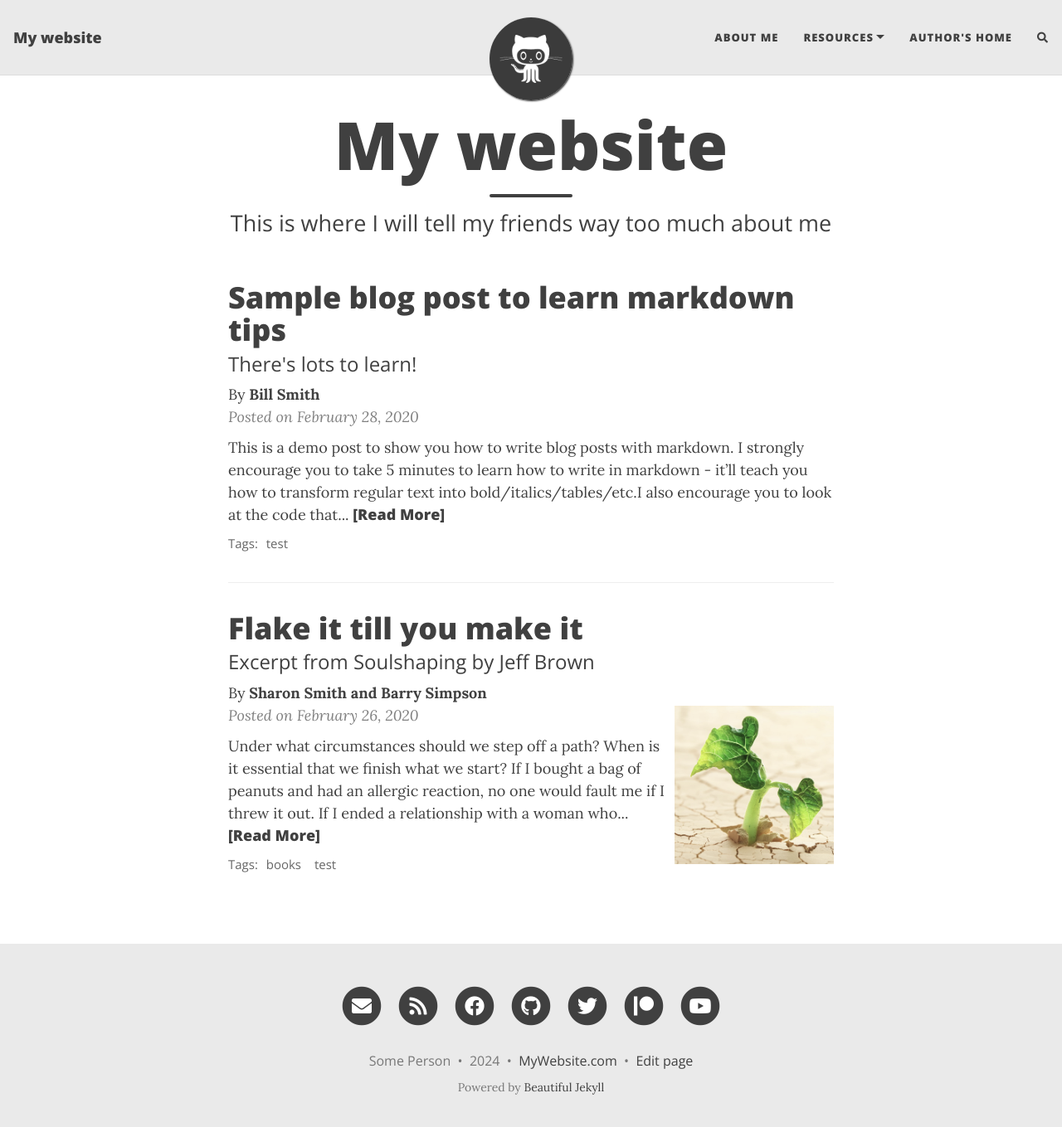
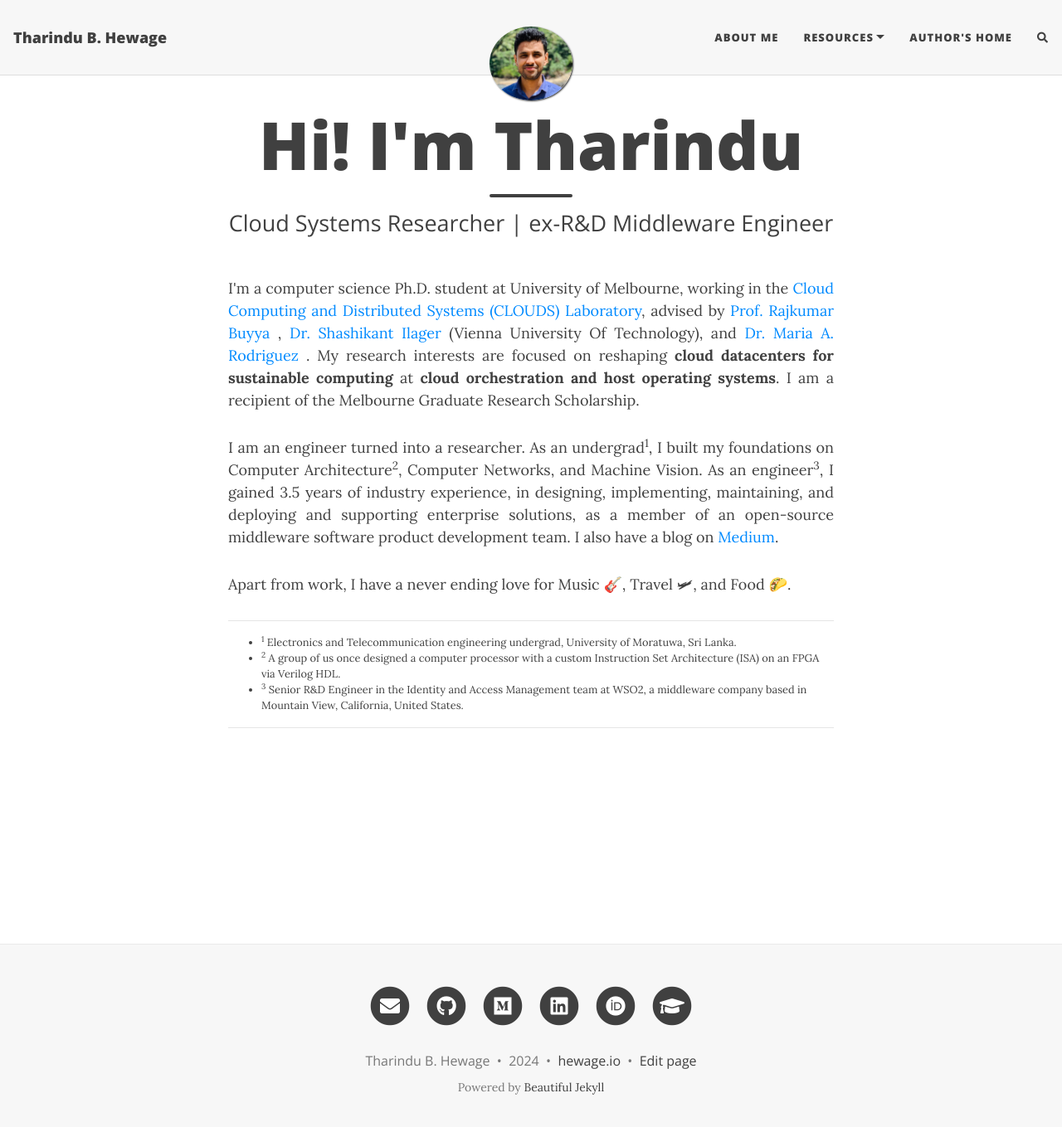
Before and after one commit to tharindu-b-hewage/tharindu-b-hewage.github.io, a Jekyll site: the page built from index.html, in a window 1280 px wide and 1372 px high. Shown: the top 1359 px of the window at 83% size. Built offline with Jekyll 4.4.1, drawn with Linux system fonts in a browser that asks for light colours; nearby versions of some CDN libraries; the list of posts is cut into pages by our own code; comment, search, counter and statistics services are not loaded.

Commit message:
Add initial content

```diff
--- a/_config.yml
+++ b/_config.yml
@@ -10,10 +10,10 @@
 ############################
 
 # Name of website
-title: My website
+title: Tharindu B. Hewage
 
 # Your name to show in the footer
-author: Some Person
+author: Tharindu B. Hewage
 
 ###############################################
 # --- List of links in the navigation bar --- #
@@ -24,7 +24,7 @@ navbar-links:
   Resources:
     - Beautiful Jekyll: "https://beautifuljekyll.com"
     - Learn markdown: "https://www.markdowntutorial.com/"
-  Author's home: "https://deanattali.com"
+  Author's home: "http://hewage.io"
 
 ################
 # --- Logo --- #
@@ -32,7 +32,7 @@ navbar-links:
 
 # Image to show in the navigation bar - works best with a square image
 # Remove this parameter if you don't want an image in the navbar
-avatar: "/assets/img/avatar-icon.png"
+avatar: "/assets/img/profile.png"
 
 # By default, the image is cut into a circle. You can disable this behaviour by setting 'round-avatar: false'
 round-avatar: true
@@ -50,16 +50,16 @@ round-avatar: true
 # You can change the order that they show up on the page by changing the order here.
 # Uncomment the links you want to show and add your information to each one.
 social-network-links:
-  email: "someone@example.com"
-  rss: true  # remove this line if you don't want to show an RSS link at the bottom
-  facebook: deanattali
-  github: daattali
-  twitter: daattali
-  patreon: DeanAttali
-  youtube: "@daattali"
-#  medium: yourname
+  email: "tharindu.b.hewage@gmail.com"
+#  rss: true  # remove this line if you don't want to show an RSS link at the bottom
+#  facebook: deanattali
+  github: tharindu-b-hewage
+#  twitter: daattali
+#  patreon: DeanAttali
+#  youtube: "@daattali"
+  medium: tharindu-b-hewage
 #  reddit: yourname
-#  linkedin: daattali
+  linkedin: tharindu-b-hewage
 #  xing: yourname
 #  stackoverflow: "3943160/daattali"
 #  snapchat: deanat78
@@ -73,8 +73,8 @@ social-network-links:
 #  calendly: yourname
 #  mastodon: instance.url/@username
 #  bluesky: yourname
-#  ORCID: your ORCID ID
-#  google-scholar: your google scholar
+  ORCID: 0000-0001-6348-4602
+  google-scholar: https://scholar.google.com.au/citations?user=x7ilUIsAAAAJ&hl=en&oi=ao
 #  discord: "invite_code" or "users/userid" or "invite/invite_code"
 #  kaggle: yourname
 #  hackerrank: yourname
@@ -98,7 +98,7 @@ share-links-active:
 
 # How to display the link to your website in the footer
 # Remove this if you don't want a link in the footer
-url-pretty: "MyWebsite.com"
+url-pretty: "hewage.io"
 
 # Add the website title to the title of every page
 title-on-all-pages: true
@@ -132,14 +132,14 @@ navbar-var-length: false
 
 # Personalize the colours in your website. Colour values can be any valid CSS colour
 
-navbar-col: "#EAEAEA"
+navbar-col: "#f7f7f7"
 navbar-text-col: "#404040"
 navbar-border-col: "#DDDDDD"
 page-col: "#FFFFFF"
 text-col: "#404040"
 link-col: "#008AFF"
 hover-col: "#0085A1"
-footer-col: "#EAEAEA"
+footer-col: "#f7f7f7"
 footer-text-col: "#777777"
 footer-link-col: "#404040"
 footer-hover-col: "#0085A1"
@@ -256,7 +256,7 @@ date_format: "%B %-d, %Y"
 #################################################################################
 
 # Output options (more information on Jekyll's site)
-timezone: "America/Toronto"
+timezone: "Australia/Melbourne"
 markdown: kramdown
 highlighter: rouge
 permalink: /:year-:month-:day-:title/
--- a/_layouts/home.html
+++ b/_layouts/home.html
@@ -6,117 +6,117 @@ layout: page
 
 {% assign posts = paginator.posts | default: site.posts %}
 
-<!-- role="list" needed so that `list-style: none` in Safari doesn't remove the list semantics -->
-<ul class="posts-list list-unstyled" role="list">
-  {% for post in posts %}
-  <li class="post-preview">
-    <article>
+<!--&lt;!&ndash; role="list" needed so that `list-style: none` in Safari doesn't remove the list semantics &ndash;&gt;-->
+<!--<ul class="posts-list list-unstyled" role="list">-->
+<!--  {% for post in posts %}-->
+<!--  <li class="post-preview">-->
+<!--    <article>-->
 
-      {%- capture thumbnail -%}
-        {% if post.thumbnail-img %}
-          {{ post.thumbnail-img }}
-        {% elsif post.cover-img %}
-          {% if post.cover-img.first %}
-            {{ post.cover-img[0].first.first }}
-          {% else %}
-            {{ post.cover-img }}
-          {% endif %}
-        {% else %}
-        {% endif %}
-      {% endcapture %}
-      {% assign thumbnail=thumbnail | strip %}
+<!--      {%- capture thumbnail -%}-->
+<!--        {% if post.thumbnail-img %}-->
+<!--          {{ post.thumbnail-img }}-->
+<!--        {% elsif post.cover-img %}-->
+<!--          {% if post.cover-img.first %}-->
+<!--            {{ post.cover-img[0].first.first }}-->
+<!--          {% else %}-->
+<!--            {{ post.cover-img }}-->
+<!--          {% endif %}-->
+<!--        {% else %}-->
+<!--        {% endif %}-->
+<!--      {% endcapture %}-->
+<!--      {% assign thumbnail=thumbnail | strip %}-->
 
-      {% if site.feed_show_excerpt == false %}
-      {% if thumbnail != "" %}
-      <div class="post-image post-image-normal">
-        <a href="{{ post.url | absolute_url }}" aria-label="Thumbnail">
-          <img src="{{ thumbnail | absolute_url }}" alt="Post thumbnail">
-        </a>
-      </div>
-      {% endif %}
-      {% endif %}
+<!--      {% if site.feed_show_excerpt == false %}-->
+<!--      {% if thumbnail != "" %}-->
+<!--      <div class="post-image post-image-normal">-->
+<!--        <a href="{{ post.url | absolute_url }}" aria-label="Thumbnail">-->
+<!--          <img src="{{ thumbnail | absolute_url }}" alt="Post thumbnail">-->
+<!--        </a>-->
+<!--      </div>-->
+<!--      {% endif %}-->
+<!--      {% endif %}-->
 
-      <a href="{{ post.url | absolute_url }}">
-        <h2 class="post-title">{{ post.title | strip_html }}</h2>
+<!--      <a href="{{ post.url | absolute_url }}">-->
+<!--        <h2 class="post-title">{{ post.title | strip_html }}</h2>-->
 
-        {% if post.subtitle %}
-          <h3 class="post-subtitle">
-          {{ post.subtitle | strip_html }}
-          </h3>
-        {% endif %}
-      </a>
+<!--        {% if post.subtitle %}-->
+<!--          <h3 class="post-subtitle">-->
+<!--          {{ post.subtitle | strip_html }}-->
+<!--          </h3>-->
+<!--        {% endif %}-->
+<!--      </a>-->
 
-      {% if post.author %}
-        <span>By <strong>{{ post.author | strip_html }}</strong></span>
-      {% endif %}
-      <p class="post-meta">
-        {% assign date_format = site.date_format | default: "%B %-d, %Y" %}
-        Posted on {{ post.date | date: date_format }}
-      </p>
+<!--      {% if post.author %}-->
+<!--        <span>By <strong>{{ post.author | strip_html }}</strong></span>-->
+<!--      {% endif %}-->
+<!--      <p class="post-meta">-->
+<!--        {% assign date_format = site.date_format | default: "%B %-d, %Y" %}-->
+<!--        Posted on {{ post.date | date: date_format }}-->
+<!--      </p>-->
 
-      {% if thumbnail != "" %}
-      <div class="post-image post-image-small">
-        <a href="{{ post.url | absolute_url }}" aria-label="Thumbnail">
-          <img src="{{ thumbnail | absolute_url }}" alt="Post thumbnail">
-        </a>
-      </div>
-      {% endif %}
+<!--      {% if thumbnail != "" %}-->
+<!--      <div class="post-image post-image-small">-->
+<!--        <a href="{{ post.url | absolute_url }}" aria-label="Thumbnail">-->
+<!--          <img src="{{ thumbnail | absolute_url }}" alt="Post thumbnail">-->
+<!--        </a>-->
+<!--      </div>-->
+<!--      {% endif %}-->
 
-      {% unless site.feed_show_excerpt == false %}
-      {% if thumbnail != "" %}
-      <div class="post-image post-image-short">
-        <a href="{{ post.url | absolute_url }}" aria-label="Thumbnail">
-          <img src="{{ thumbnail | absolute_url }}" alt="Post thumbnail">
-        </a>
-      </div>
-      {% endif %}
+<!--      {% unless site.feed_show_excerpt == false %}-->
+<!--      {% if thumbnail != "" %}-->
+<!--      <div class="post-image post-image-short">-->
+<!--        <a href="{{ post.url | absolute_url }}" aria-label="Thumbnail">-->
+<!--          <img src="{{ thumbnail | absolute_url }}" alt="Post thumbnail">-->
+<!--        </a>-->
+<!--      </div>-->
+<!--      {% endif %}-->
 
-      <div class="post-entry">
-        {% assign excerpt_length = site.excerpt_length | default: 50 %}
-        {{ post.excerpt | strip_html | truncatewords: excerpt_length }}
-        {% assign excerpt_word_count = post.excerpt | number_of_words %}
-        {% if post.content != post.excerpt or excerpt_word_count > excerpt_length %}
-          <a href="{{ post.url | absolute_url }}" class="post-read-more">[Read&nbsp;More]</a>
-        {% endif %}
-      </div>
-      {% endunless %}
+<!--      <div class="post-entry">-->
+<!--        {% assign excerpt_length = site.excerpt_length | default: 50 %}-->
+<!--        {{ post.excerpt | strip_html | truncatewords: excerpt_length }}-->
+<!--        {% assign excerpt_word_count = post.excerpt | number_of_words %}-->
+<!--        {% if post.content != post.excerpt or excerpt_word_count > excerpt_length %}-->
+<!--          <a href="{{ post.url | absolute_url }}" class="post-read-more">[Read&nbsp;More]</a>-->
+<!--        {% endif %}-->
+<!--      </div>-->
+<!--      {% endunless %}-->
 
-      {% if site.feed_show_tags != false and post.tags.size > 0 %}
-      <div class="blog-tags">
-        <span>Tags:</span>
-        <!-- role="list" needed so that `list-style: none` in Safari doesn't remove the list semantics -->
-        <ul class="d-inline list-inline" role="list">
-          {% for tag in post.tags %}
-          <li class="list-inline-item">
-            <a href="{{ '/tags' | absolute_url }}#{{- tag -}}">{{- tag -}}</a>
-          </li>
-          {% endfor %}
-        </ul>
-      </div>
-      {% endif %}
+<!--      {% if site.feed_show_tags != false and post.tags.size > 0 %}-->
+<!--      <div class="blog-tags">-->
+<!--        <span>Tags:</span>-->
+<!--        &lt;!&ndash; role="list" needed so that `list-style: none` in Safari doesn't remove the list semantics &ndash;&gt;-->
+<!--        <ul class="d-inline list-inline" role="list">-->
+<!--          {% for tag in post.tags %}-->
+<!--          <li class="list-inline-item">-->
+<!--            <a href="{{ '/tags' | absolute_url }}#{{- tag -}}">{{- tag -}}</a>-->
+<!--          </li>-->
+<!--          {% endfor %}-->
+<!--        </ul>-->
+<!--      </div>-->
+<!--      {% endif %}-->
 
-    </article>
-  </li>
-  {% endfor %}
-</ul>
+<!--    </article>-->
+<!--  </li>-->
+<!--  {% endfor %}-->
+<!--</ul>-->
 
-{% if paginator.total_pages > 1 %}
-<ul class="pagination main-pager">
-  {% if paginator.previous_page %}
-  <li class="page-item previous">
-    <a class="page-link" href="{{ paginator.previous_page_path | absolute_url }}">
-      <i class="fas fa-arrow-left" alt="Newer Posts"></i>
-      <span class="d-none d-sm-inline-block">Newer Posts</span>
-    </a>
-  </li>
-  {% endif %}
-  {% if paginator.next_page %}
-  <li class="page-item next">
-    <a class="page-link" href="{{ paginator.next_page_path | absolute_url }}">
-      <span class="d-none d-sm-inline-block">Older Posts</span>
-      <i class="fas fa-arrow-right" alt="Older Posts"></i>
-    </a>
-  </li>
-  {% endif %}
-</ul>
-{% endif %}
+<!--{% if paginator.total_pages > 1 %}-->
+<!--<ul class="pagination main-pager">-->
+<!--  {% if paginator.previous_page %}-->
+<!--  <li class="page-item previous">-->
+<!--    <a class="page-link" href="{{ paginator.previous_page_path | absolute_url }}">-->
+<!--      <i class="fas fa-arrow-left" alt="Newer Posts"></i>-->
+<!--      <span class="d-none d-sm-inline-block">Newer Posts</span>-->
+<!--    </a>-->
+<!--  </li>-->
+<!--  {% endif %}-->
+<!--  {% if paginator.next_page %}-->
+<!--  <li class="page-item next">-->
+<!--    <a class="page-link" href="{{ paginator.next_page_path | absolute_url }}">-->
+<!--      <span class="d-none d-sm-inline-block">Older Posts</span>-->
+<!--      <i class="fas fa-arrow-right" alt="Older Posts"></i>-->
+<!--    </a>-->
+<!--  </li>-->
+<!--  {% endif %}-->
+<!--</ul>-->
+<!--{% endif %}-->
--- a/index.html
+++ b/index.html
@@ -1,5 +1,43 @@
 ---
 layout: home
-title: My website
-subtitle: This is where I will tell my friends way too much about me
+title: Hi! I'm Tharindu
+subtitle: Cloud Systems Researcher | ex-R&D Middleware Engineer
 ---
+<p style="text-align: justify;">
+I'm a computer science Ph.D. student at University of Melbourne, working in the <a href="http://clouds.cis.unimelb.edu.au/team.html">Cloud Computing and
+    Distributed Systems (CLOUDS) Laboratory</a>, advised by <a href="http://www.buyya.com"> Prof. Rajkumar Buyya </a>, <a href="http://shashikantilager.com"> Dr. Shashikant Ilager</a>
+(Vienna University Of Technology),
+    and <a href="https://findanexpert.unimelb.edu.au/profile/776966-maria-read"> Dr. Maria A. Rodriguez </a>. My research interests are focused on reshaping <strong>cloud datacenters for sustainable
+    computing</strong> at <strong>cloud orchestration and host operating systems</strong>. I am a recipient of the Melbourne
+Graduate Research Scholarship.
+</p>
+<p style="text-align: justify;">
+I am an engineer turned into a researcher. As an undergrad<sup>1</sup>, I built my foundations on Computer Architecture<sup>2</sup>,
+    Computer Networks, and Machine Vision. As an engineer<sup>3</sup>, I gained 3.5 years of industry experience, in
+    designing, implementing, maintaining, and deploying and supporting enterprise solutions, as a member of an open-source
+    middleware software product development team. I also have a blog on <a href="https://medium.com/@tharindu-b-hewage">Medium</a>.
+</p>
+
+Apart from work, I have a never ending love for Music 🎸, Travel &#128745;, and Food 🌮.
+
+<p/>
+
+<style>
+    .footer {
+        left: 0;
+        bottom: 0;
+        width: 100%;
+        text-align: left;
+        font-size:1vw;
+    }
+</style>
+<hr>
+<div class="footer">
+    <ul>
+        <li><sup>1</sup> Electronics and Telecommunication engineering undergrad, University of Moratuwa, Sri Lanka.</li>
+        <li><sup>2</sup> A group of us once designed a computer processor with a custom Instruction Set Architecture (ISA) on an FPGA via Verilog HDL.</li>
+        <li><sup>3</sup> Senior R&D Engineer in the Identity and Access Management team at WSO2, a middleware company based in Mountain View, California, United States.</li>
+    </ul>
+</div>
+
+<hr>
```
Also changed, not shown: assets/img/profile.png (added), 1 other file.
